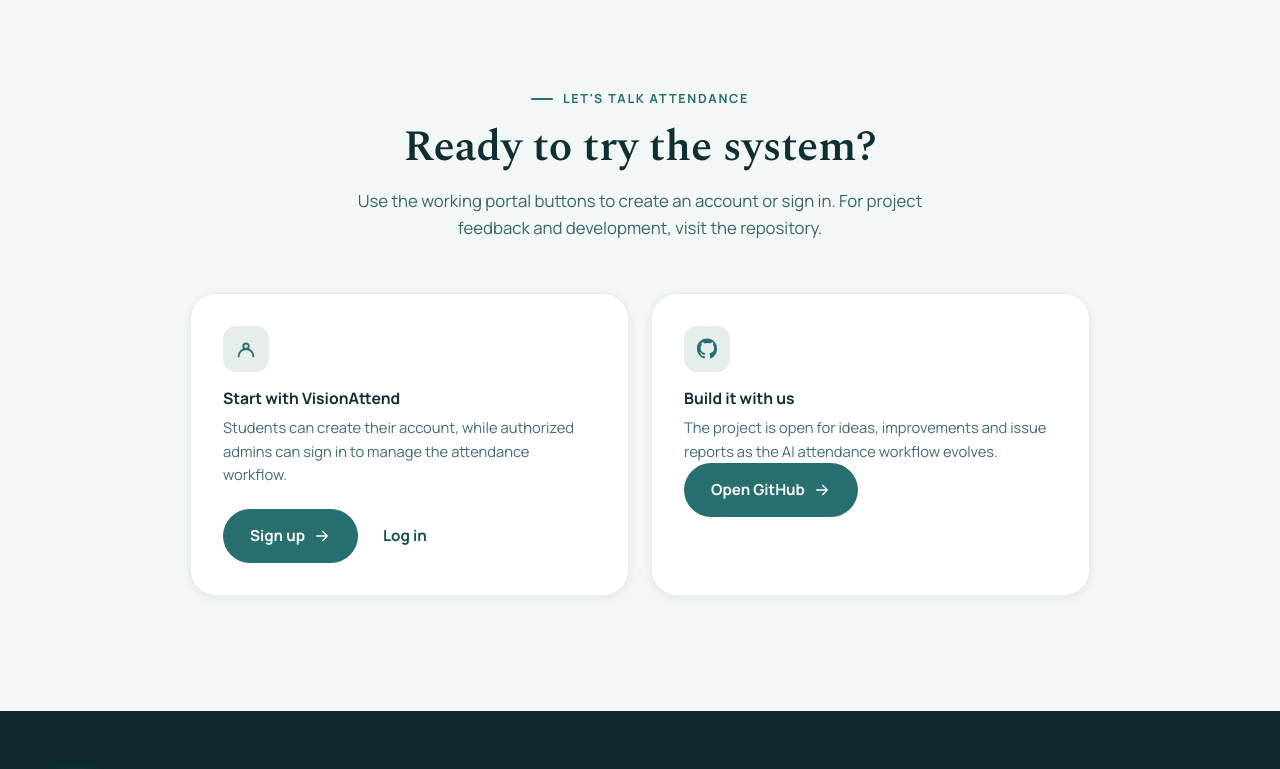
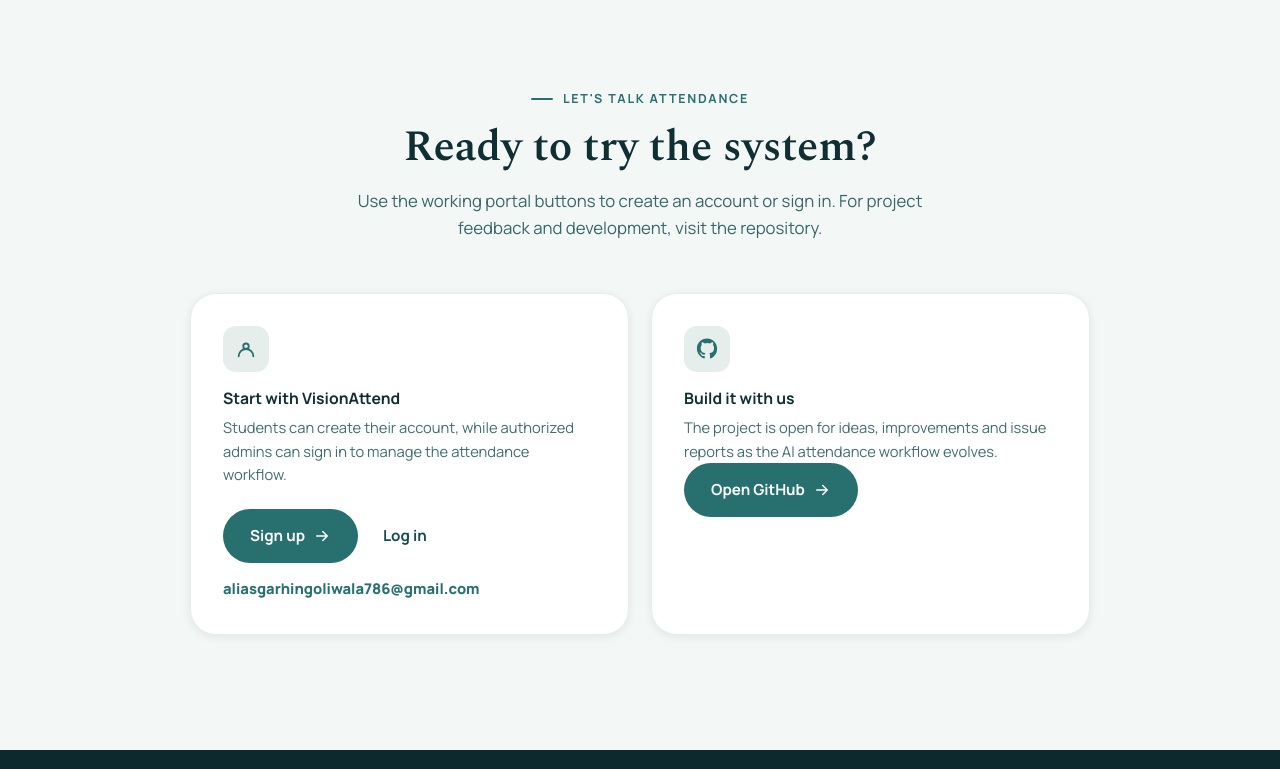
Before and after one commit to Ali5253-hingoliwala/face-regonization, a React (Vite) app in the folder frontend/visionattend-frontend (1)/: page / in a window 1280 px wide. Shown: the part 4612-5381 px from the top of the page. Built offline with nearby package versions, Linux system fonts and the light colour scheme; a web font is replaced by a local one.

Commit message:
fix landing about and add contact email

```diff
--- a/frontend/visionattend-frontend (1)/src/pages/LandingPage.tsx
+++ b/frontend/visionattend-frontend (1)/src/pages/LandingPage.tsx
@@ -1,6 +1,7 @@
 import { useEffect, useRef } from "react";
 import { useNavigate } from "react-router-dom";
 import "./landing-page.css";
+import "./landing-page-overrides.css";
 import template from "./landing-page-template.html?raw";
 
 export default function LandingPage() {
@@ -14,6 +15,16 @@ export default function LandingPage() {
     document.title = "VisionAttend — AI Face Recognition Attendance System";
     root.innerHTML = template;
 
+    const contactCard = root.querySelector<HTMLElement>("#contact .contact-card");
+    if (contactCard && !contactCard.querySelector(".contact-email")) {
+      const email = document.createElement("a");
+      email.className = "contact-email";
+      email.href = "mailto:aliasgarhingoliwala786@gmail.com";
+      email.textContent = "aliasgarhingoliwala786@gmail.com";
+      email.setAttribute("aria-label", "Email VisionAttend support");
+      contactCard.appendChild(email);
+    }
+
     const prefersReducedMotion = window.matchMedia("(prefers-reduced-motion: reduce)").matches;
     const canHover = window.matchMedia("(hover: hover) and (pointer: fine)").matches;
     const cleanups: Array<() => void> = [];
@@ -21,7 +32,7 @@ export default function LandingPage() {
     const on = (
       element: HTMLElement | Document | Window,
       event: string,
-      handler: EventListenerOrEventListenerObject,
+      handler: EventListener | EventListenerObject,
       options?: boolean | AddEventListenerOptions,
     ) => {
       element.addEventListener(event, handler, options);
@@ -48,8 +59,6 @@ export default function LandingPage() {
       });
     });
 
-    // The supplied page contains demo auth controls. Keep its visual structure,
-    // but route every real auth action into the existing React/FastAPI flows.
     const go = (path: string) => navigate(path);
     const authClick = (event: Event) => {
       const target = event.target as HTMLElement | null;
```
